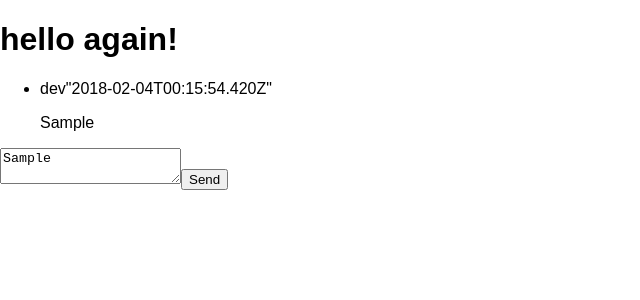
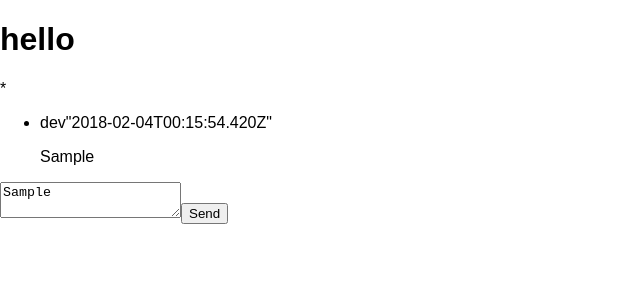
Before and after one commit to DaNish808/websocket_api, a React (Create React App) app in the folder public-react/: page / in a window 1280 px wide. Both pictures are taken after typing "Sample" into the empty fields and a click on the button "Send". Shown: the top 300 px of the page, without its empty margins (0-640 px from the left). Built offline with nearby package versions, Linux system fonts and the light colour scheme; no server answers.

Commit message:
added a header w/ Settings component

```diff
--- a/public-react/src/App.js
+++ b/public-react/src/App.js
@@ -1,5 +1,7 @@
 import React, { PureComponent } from 'react';
+import { connect } from 'react-redux';
 
+import Settings from './components/Settings/Settings';
 import Chat from './components/Chat/Chat';
 
 import './App.css';
@@ -9,11 +11,19 @@ class App extends PureComponent {
   render() {
     return (
       <div className="App">
-        <h1>hello again!</h1>
+        <header role="banner">
+          <h1>hello</h1>
+          <Settings/>
+        </header>
         <Chat/>
       </div>
     );
   }
 }
 
-export default App;
+export default connect(
+  state => ({
+    username: state.me.username
+  }),
+  null
+)(App);
--- a/public-react/src/components/Chat/Msg.js
+++ b/public-react/src/components/Chat/Msg.js
@@ -5,7 +5,7 @@ class Msg extends PureComponent {
 
   render() {
     const {
-      msg: { user, text, timestamp, notification },
+      msg: { user, text, timestamp },
       myMsg
     } = this.props;
 
--- /dev/null
+++ b/public-react/src/components/Settings/Settings.js
@@ -0,0 +1,21 @@
+import React, { PureComponent } from 'react';
+
+import { connect } from 'react-redux';
+
+import './Settings.css';
+
+class Settings extends PureComponent {
+
+  render() {
+    return (
+      <section className="settings">
+        *
+      </section>
+    );
+  }
+}
+
+export default connect(
+  state => ({}),
+  null
+)(Settings);
```
Also changed, not shown: public-react/src/components/Settings/Settings.css (added), 1 other file (tests, documents, lock files or other folders).
